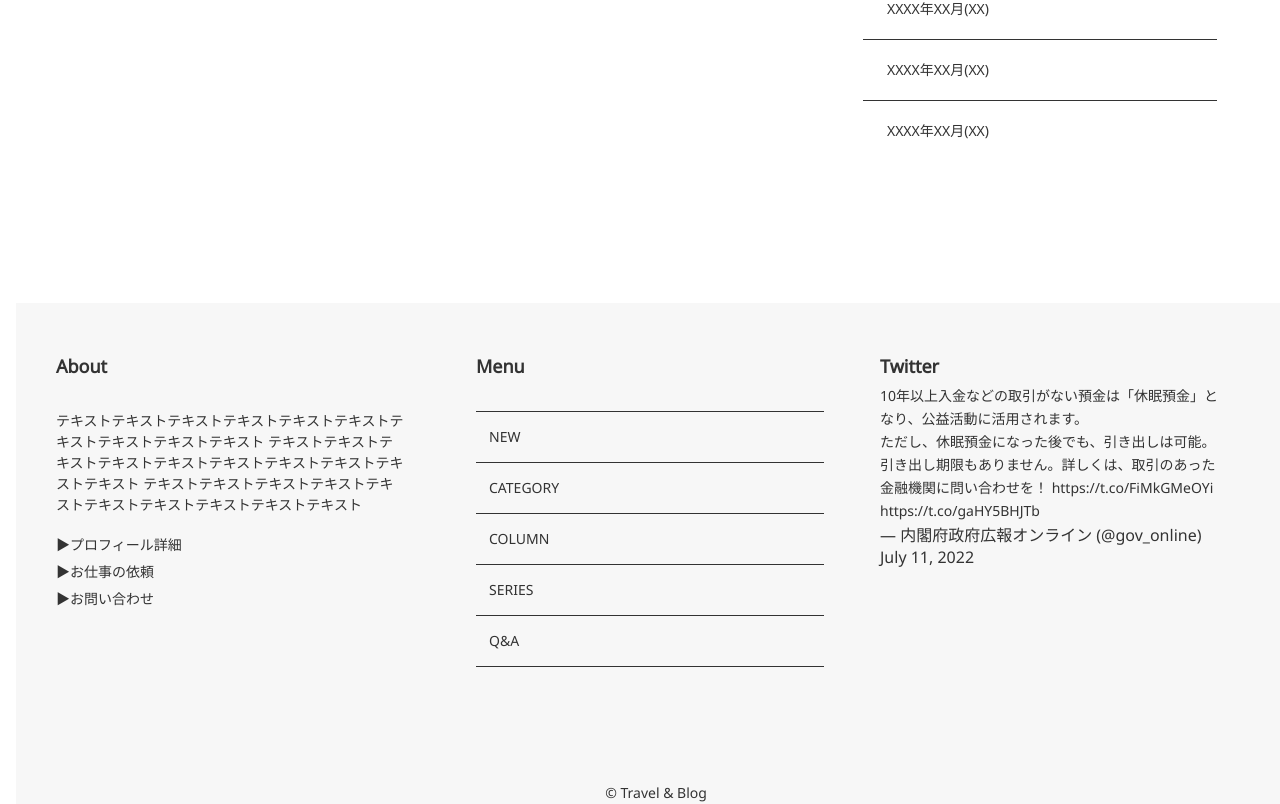
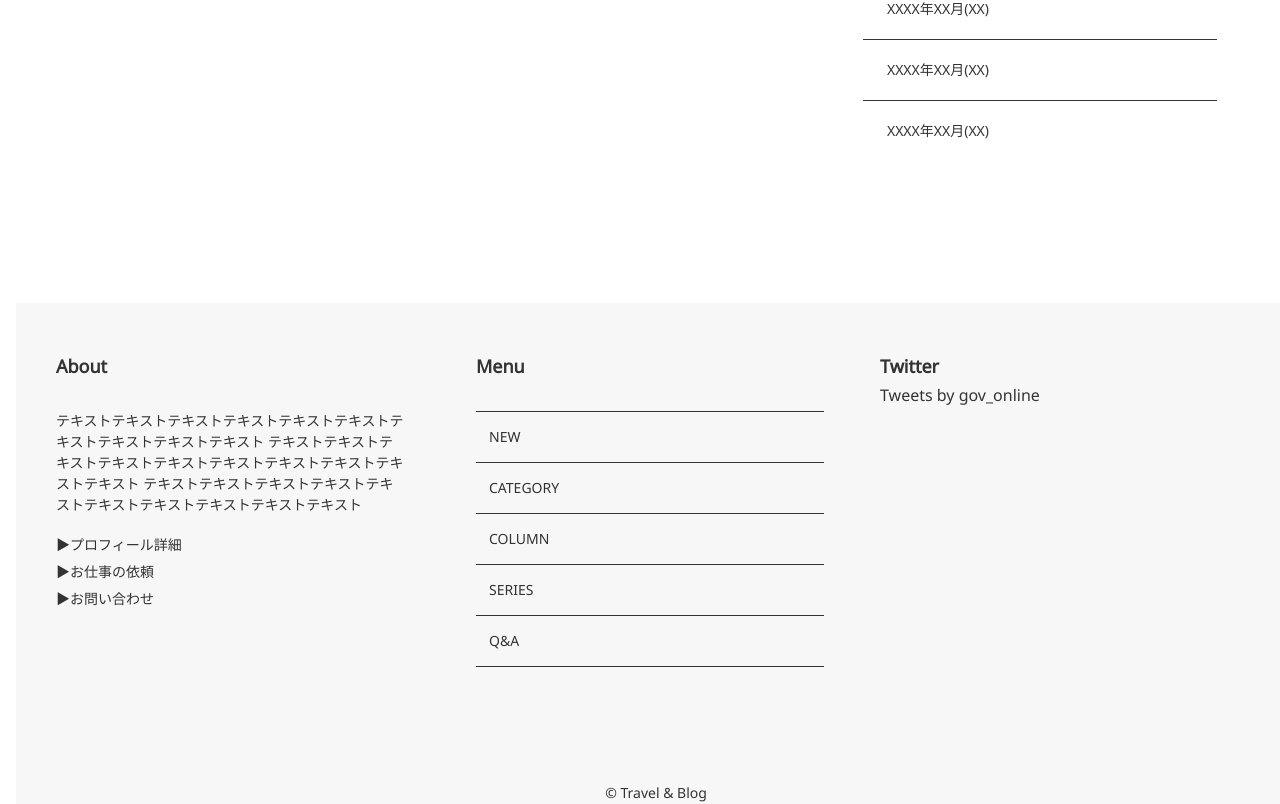
Before and after one commit to satohi0000/blog, a plain HTML site: page html/Front_page.html in a window 1280 px wide. Shown: the part 2621-3425 px from the top of the page. Drawn offline with Linux system fonts and the light colour scheme; files whose address does not match are found by name.

Commit message:
PC終了

```diff
--- a/Sass/component/_index.scss
+++ b/Sass/component/_index.scss
@@ -7,3 +7,4 @@
 @use "box";
 @use "map";
 @use "topic";
+@use "twitter";
--- /dev/null
+++ b/Sass/component/_twitter.scss
@@ -0,0 +1,5 @@
+@use "../global" as *;
+
+.twitter-timeline {
+  margin-top: 25px !important;
+}
--- a/Sass/project/_article.scss
+++ b/Sass/project/_article.scss
@@ -89,7 +89,3 @@
     height: 333px;
   }
 }
-
-#twitter-widget-0 {
-  height: 333px !important;
-}
--- a/html/Front_page.html
+++ b/html/Front_page.html
@@ -142,13 +142,7 @@
         </article>
         <article class="p-article__twitter">
           <h2>Twitter</h2>
-          <blockquote class="twitter-tweet">
-            <p lang="ja" dir="ltr">10年以上入金などの取引がない預金は「休眠預金」となり、公益活動に活用されます。<br>ただし、休眠預金になった後でも、引き出しは可能。引き出し期限もありません。詳しくは、取引のあった金融機関に問い合わせを！
-            <a href="https://t.co/FiMkGMeOYi">https://t.co/FiMkGMeOYi</a>
-            <a href="https://t.co/gaHY5BHJTb">https://t.co/gaHY5BHJTb</a>
-            </p>&mdash; 内閣府政府広報オンライン (@gov_online)
-            <a href="https://twitter.com/gov_online/status/1546373725464907777?ref_src=twsrc%5Etfw">July 11, 2022</a>
-          </blockquote>
+          <a class="twitter-timeline" data-width="347" data-height="315" href="https://twitter.com/gov_online?ref_src=twsrc%5Etfw">Tweets by gov_online</a> <script async src="https://platform.twitter.com/widgets.js" charset="utf-8"></script>
         </article>
       </div>
       <p class="l-footer__end">© Travel & Blog</p>
```
Also changed, not shown: css/style.css, 1 other file.
